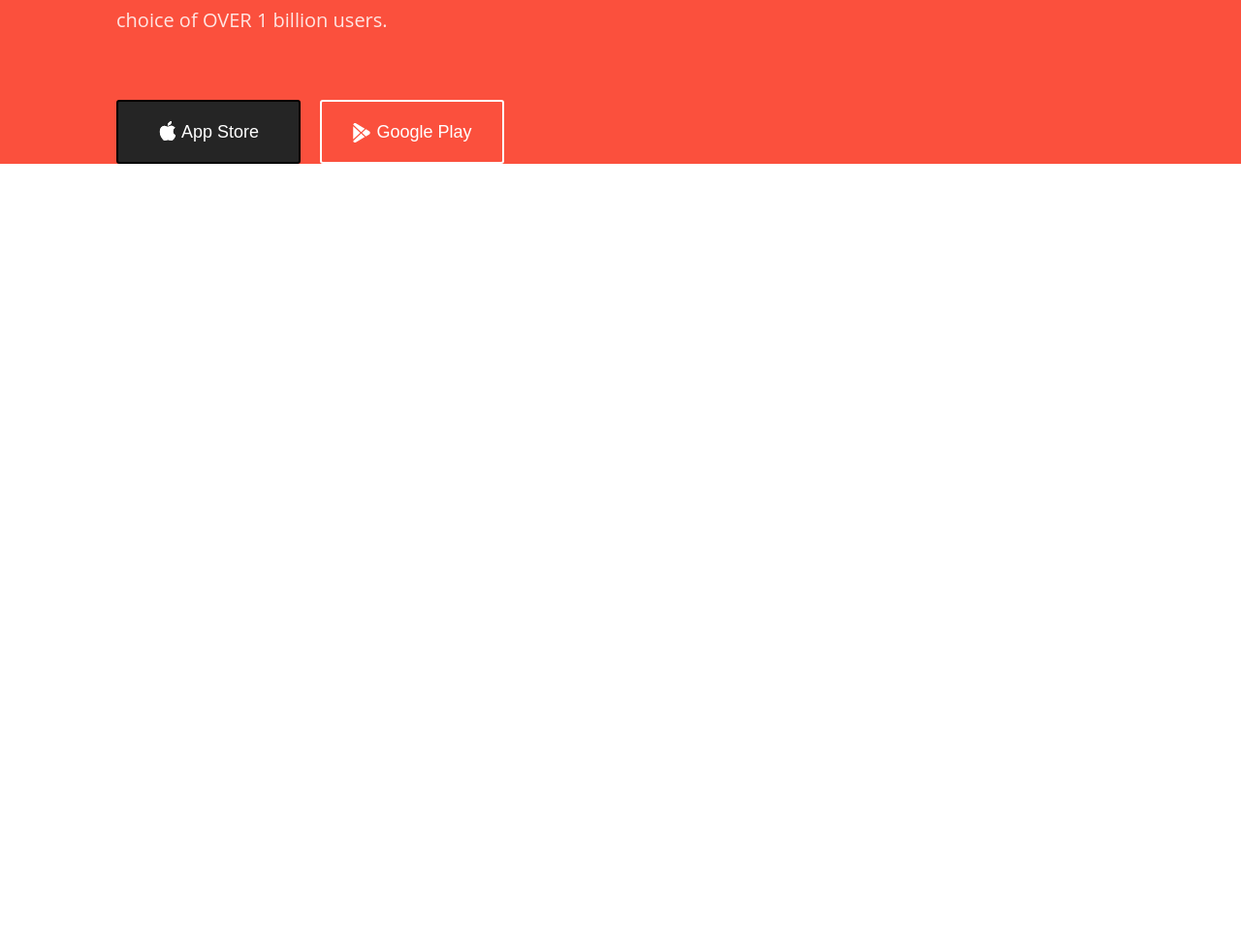
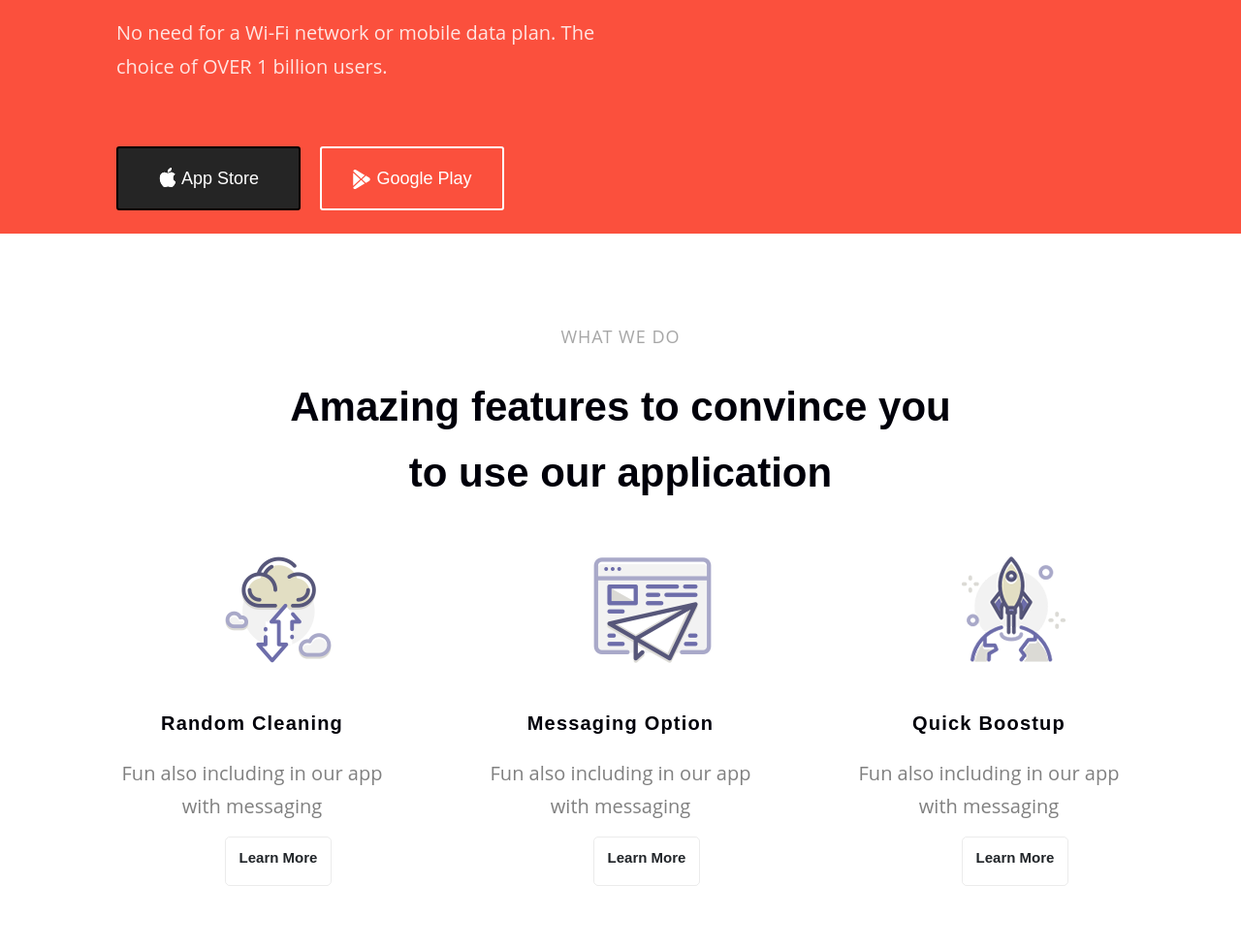
Before and after one commit to salarissa321/project11, a plain HTML site: page index.html in a window 1280 px wide. Shown: the part 508-1486 px from the top of the page at 97% size. Before the commit the page ends 800 px from the top, so only its background shows below. Drawn offline with nearby package versions, Linux system fonts and the light colour scheme.

Commit message:
add 3 cards

```diff
--- a/css/style.css
+++ b/css/style.css
@@ -151,3 +151,61 @@ margin-bottom: 5px;
     display: block;
 
 }
+
+.myh6{
+    font-size: 18px;
+    font-family: 'Open Sans', sans-serif;
+font-weight: 400;
+text-transform: uppercase;
+color: rgba(0,0,0,0.35);
+letter-spacing: 1px;
+margin-bottom: 22px;
+}
+
+.myh2{
+    font-size: 42px;
+line-height: 60px;
+color: #00000a;
+font-weight: 600;
+
+}
+
+.myfoto{
+    max-width: 100%;
+    margin-left: 150px;
+}
+
+
+.mykuli{
+    font-size: 20px;
+    margin: 50px 0 25px 0;
+    letter-spacing: 1.2px;
+    color: #00000a;
+font-weight: 600;
+}
+
+.mypro{
+    font-size: 20px;
+    line-height: 30px;
+    font-family: 'Open Sans', sans-serif;
+color: grey;
+}
+
+.mybutton{
+    width: 110px;
+
+border: 1px solid rgba(0,0,0,0.08);
+border-radius: 5px;
+padding: 10px;
+
+text-decoration: none;
+font-weight: 600;
+font-size: 15px;
+margin-left: 150px;
+
+}
+
+.mybutton:hover{
+    background-color: #FF5246;
+    color: white;
+}
--- a/index.html
+++ b/index.html
@@ -13,7 +13,7 @@
 
   <body>
    <div class="mydiv py-3">
-    <div class="container mycontainer">
+    <div class="container mycontainer pt-4">
         <nav class="navbar navbar-expand-lg mynav">
             <div class="container-fluid">
               <a class="navbar-brand" href="#">Faster</a>
@@ -28,9 +28,9 @@
    </div>
 
 <div class="mydiv2 pt-2 ">
-    <div class="container mycontainer2 pt-4">
-        <div class="row pt-4">
-            <div class="col-lg-6 pt-4 mt-4 ">
+    <div class="container mycontainer2 pt-4 ">
+        <div class="row pt-4 ">
+            <div class="col-lg-6 py-4 mt-5 ">
                 <h5 class="myschreiben  mb-3 pt-5 ">#1 CLEANING APP</h5>
                 <h1 class="myschrift mt-3 mb-3 ">Great Features with </h1>
                 <h1 class="myschrift mt-3 ">Best Cleaner.</h1>
@@ -54,6 +54,42 @@
        </div>
 </div>
 
+
+<div>
+  <div class="container pt-5 mt-5">
+    <h6 class="myh6 pb-3 mb-3 text-center">What We Do</h6>
+    <h2 class="myh2 text-center px-5 mx-5">Amazing features to convince you </h2>
+    <h2 class="myh2 text-center px-5 mx-5">to use our application</h2>
+    <div class="row">
+      <div class="col-lg-4 py-4 my-4">
+        <img class="myfoto " src="images/6.png" alt="">
+        <h6 class="mykuli text-center ">Random Cleaning</h6>
+        <p class="mypro text-center my-1">Fun also including in our app
+          </p>
+          <p class="mypro text-center">with messaging</p>
+          <a href="" class="btn mybutton mb-3 pb-3">Learn More</a>
+      </div>
+      <div class="col-lg-4 py-4 my-4">
+          <img class="myfoto" src="images/7.png" alt="">
+          <h6 class="mykuli text-center">Messaging Option</h6>
+          <p class="mypro text-center my-1">Fun also including in our app</p>
+          <p class="mypro text-center">with messaging</p>
+          <a href="" class="btn mybutton mb-3 pb-3">Learn More</a>
+      </div>
+      <div class="col-lg-4 py-4 my-4">
+        <img class="myfoto" src="images/8.png" alt="">
+        <h6 class="mykuli text-center">Quick Boostup</h6>
+        <p class="mypro text-center my-1">Fun also including in our app</p>
+          <p class="mypro text-center">with messaging</p>
+          <a href="" class="btn mybutton mb-3 pb-3">Learn More</a>
+      </div>
+
+
+
+    </div>
+  </div>
+</div>
+
     <script src="https://cdn.jsdelivr.net/npm/bootstrap@5.2.3/dist/js/bootstrap.bundle.min.js" integrity="sha384-kenU1KFdBIe4zVF0s0G1M5b4hcpxyD9F7jL+jjXkk+Q2h455rYXK/7HAuoJl+0I4" crossorigin="anonymous"></script>
   </body>
 </html>
```
Also changed, not shown: images/6.png (added), images/7.png (added), images/8.png (added).
